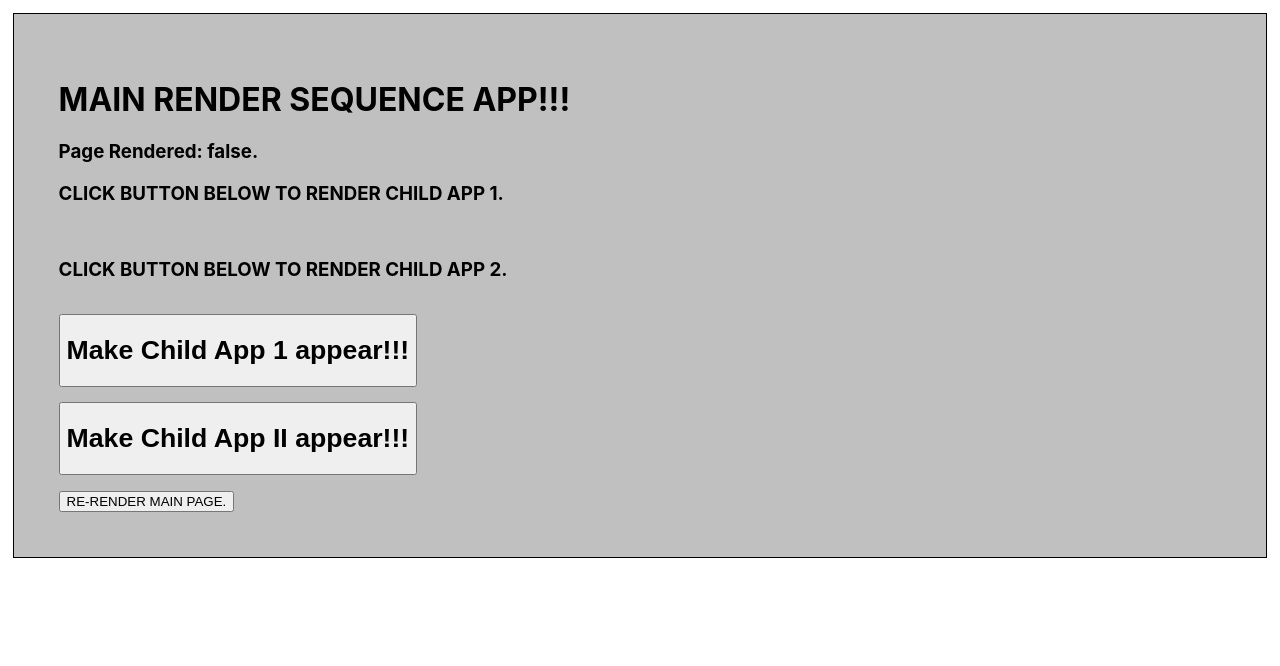
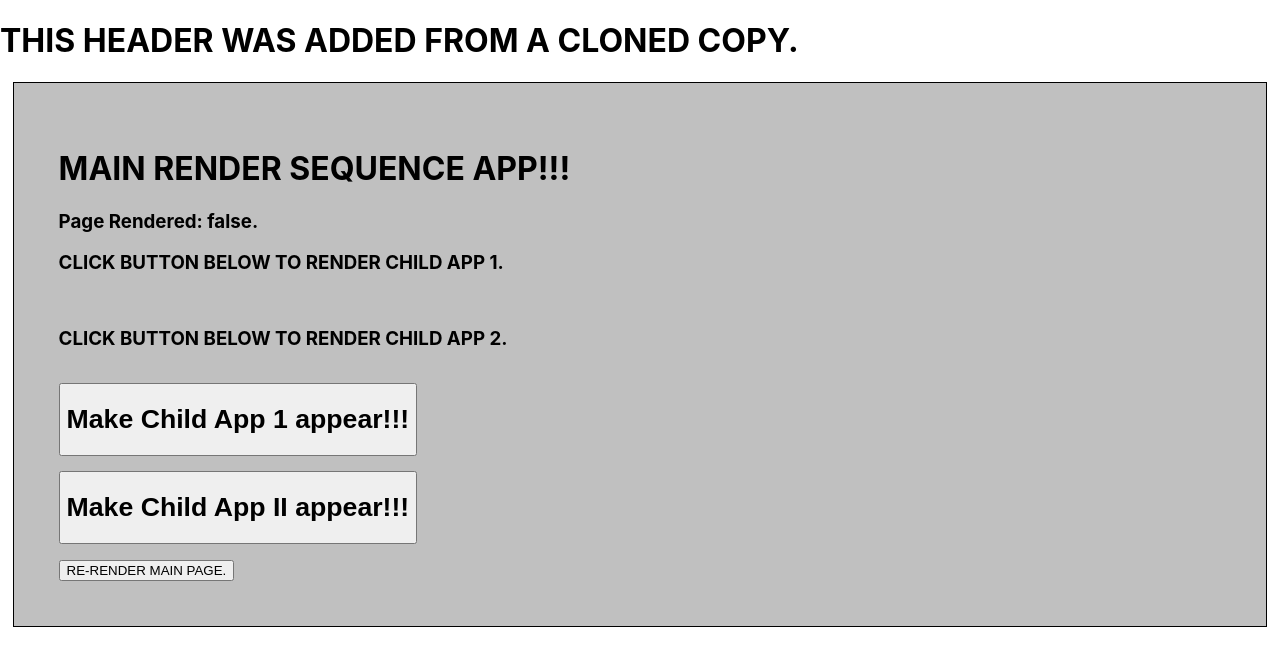
Before and after one commit to dho1115/ReactRenderOrder, a React (Create React App) app: page / in a window 1280 px wide. Shown: the top 666 px of the page. Built offline with nearby package versions, Linux system fonts and the light colour scheme.

Commit message:
FROM CLONED: (1)Added <Header />. (2) Inside Header.js: Added text. (3)Inside index.js. Added Header (may have to change this).

```diff
--- /dev/null
+++ b/src/RenderSequence/Header.js
@@ -0,0 +1,11 @@
+import React from 'react'
+
+const Header = (props) => {
+    return (
+        <div>
+            <h1>THIS HEADER WAS ADDED FROM A CLONED COPY.</h1>
+        </div>
+    )
+}
+
+export default Header
--- a/src/index.js
+++ b/src/index.js
@@ -4,11 +4,12 @@ import './index.css';
 import App from './App';
 import reportWebVitals from './reportWebVitals';
 import RenderSequenceApp from './RenderSequence/RenderSequenceApp';
-
+import Header from './RenderSequence/Header';
 
 const root = ReactDOM.createRoot(document.getElementById('root'));
 root.render(
   <React.StrictMode>
+    <Header />
     <RenderSequenceApp />
   </React.StrictMode>
 );
```
